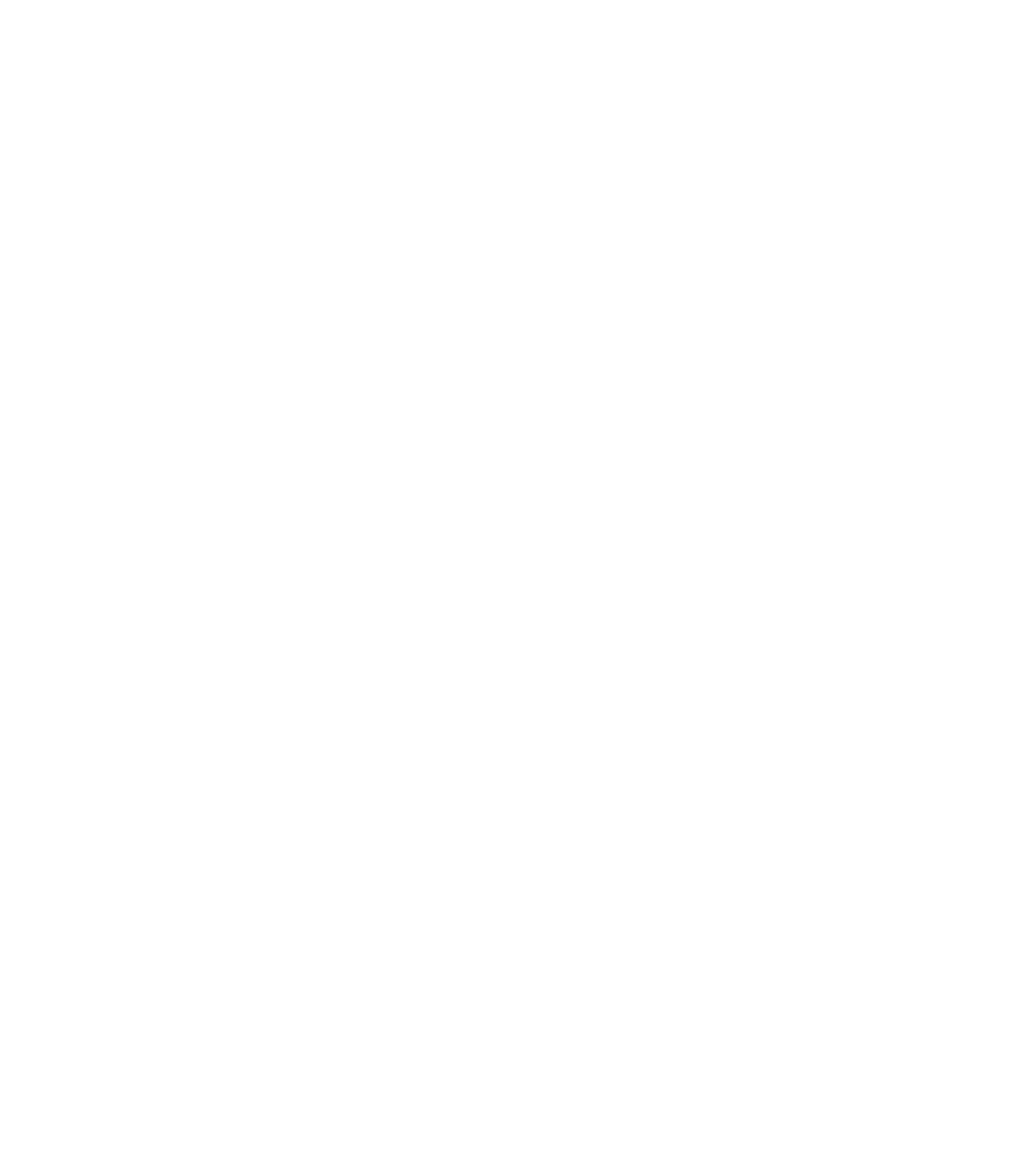
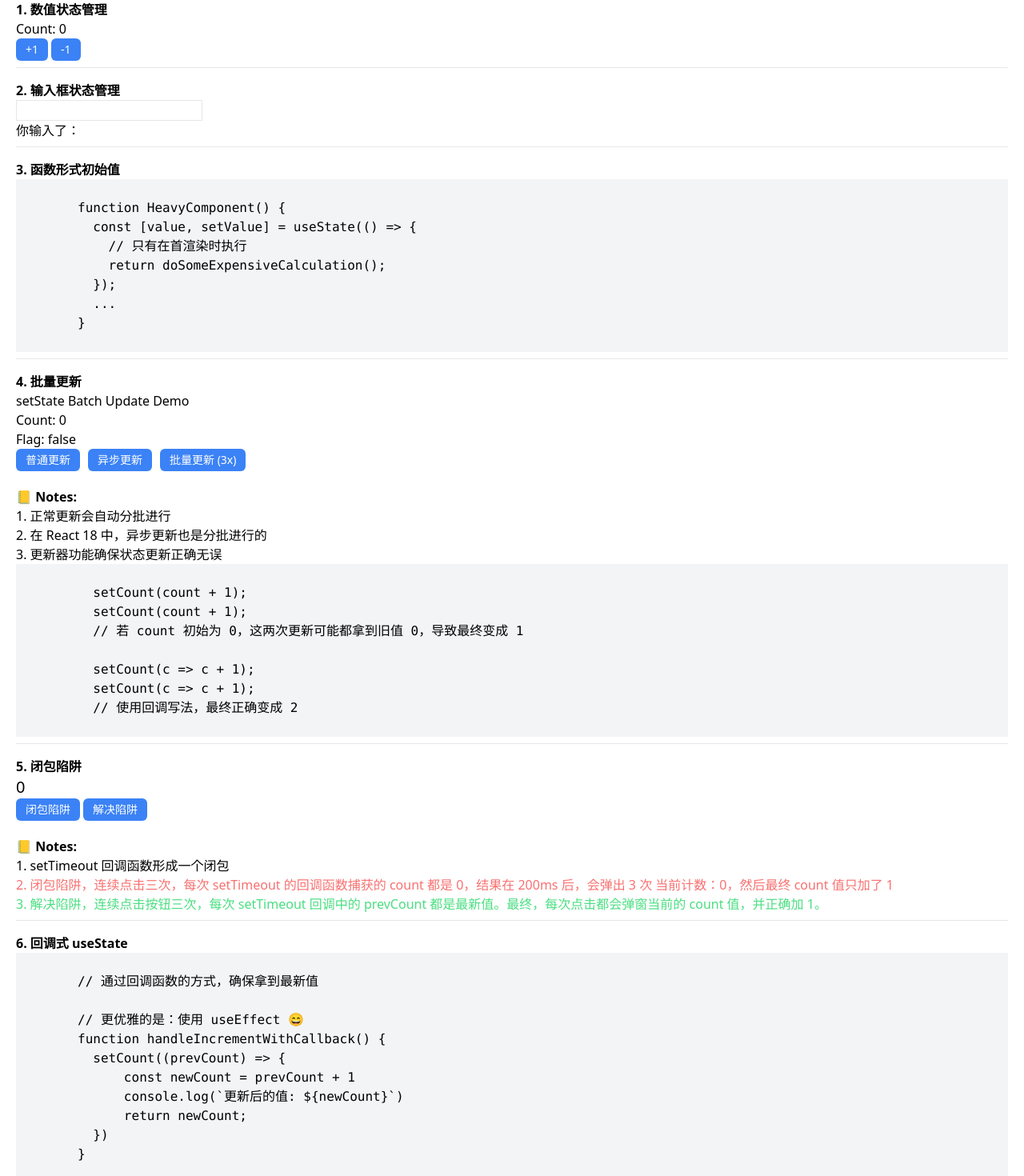
Before and after one commit to lynxlangya/matrix, a React (Vite) app in the folder playgrounds/react-starter/: page /use-state in a window 1280 px wide. Before the commit this address had no page. Shown: the part 20-1490 px from the top of the page at 80% size. Before the commit the page ends 800 px from the top, so only its background shows below. Built offline with nearby package versions, Linux system fonts and the light colour scheme.

Commit message:
feat: 新增 useState Hook 示例页面 :+1:
- 在路由配置中添加 UseState 页面路由
- 在首页导航中添加 UseState 页面入口
- 新增 UseStateExample 组件及相关实现

```diff
--- a/playgrounds/react-starter/src/pages/Home/index.tsx
+++ b/playgrounds/react-starter/src/pages/Home/index.tsx
@@ -7,6 +7,7 @@
   const routes = [
     { path: '/', name: 'Home' },
     { path: '/use-ref', name: 'UseRef' },
+    { path: '/use-state', name: 'UseState' },
   ];
 
   return (
--- /dev/null
+++ b/playgrounds/react-starter/src/pages/UseStateExample/BatchUpdate/index.tsx
@@ -0,0 +1,80 @@
+import Button from '@/components/Button';
+import React, { useEffect, useState } from 'react';
+
+const BatchUpdate: React.FC = () => {
+  const [count, setCount] = useState(0);
+  const [flag, setFlag] = useState(false);
+
+  useEffect(() => {
+    // 获取最新 count 值
+    console.log(
+      `%c%s`,
+      'color: #4CAF50; font-weight: bold',
+      `Current count: ${count}`
+    );
+  }, [count]);
+
+  const handleNormalClick = () => {
+    setCount(count + 1);
+    setCount(count + 1);
+    setFlag(true);
+    // React 状态更新是异步的，所以此处显示上一个值
+    console.log('Immediate count:', count);
+  };
+
+  const handleAsyncClick = () => {
+    // 在 setTimeout 中，React 17 和早期版本不会批处理这些更新
+    // React 18 会自动批量更新这些内容
+    setTimeout(() => {
+      setCount(count + 1);
+      setFlag(true);
+      console.log('Async count:', count);
+    }, 500);
+  };
+
+  const handleUpdaterClick = () => {
+    // Using updater function ensures we get the latest state
+    setCount((prev) => prev + 1);
+    setCount((prev) => prev + 1);
+    setCount((prev) => prev + 1);
+  };
+
+  return (
+    <div>
+      <h2>setState Batch Update Demo</h2>
+      <p>Count: {count}</p>
+      <p>Flag: {flag.toString()}</p>
+
+      <div style={{ display: 'flex', gap: '10px' }}>
+        <Button onClick={handleNormalClick}>普通更新</Button>
+
+        <Button onClick={handleAsyncClick}>异步更新</Button>
+
+        <Button onClick={handleUpdaterClick}>批量更新 (3x)</Button>
+      </div>
+
+      <div style={{ marginTop: '20px' }}>
+        <h3 className='font-bold'>📒 Notes:</h3>
+        <ul>
+          <li>1. 正常更新会自动分批进行</li>
+          <li>2. 在 React 18 中，异步更新也是分批进行的</li>
+          <li>3. 更新器功能确保状态更新正确无误</li>
+        </ul>
+
+        <pre className="bg-gray-100">
+          {`
+          setCount(count + 1);
+          setCount(count + 1);
+          // 若 count 初始为 0，这两次更新可能都拿到旧值 0，导致最终变成 1
+
+          setCount(c => c + 1);
+          setCount(c => c + 1);
+          // 使用回调写法，最终正确变成 2
+          `}
+        </pre>
+      </div>
+    </div>
+  );
+};
+
+export default BatchUpdate;
--- /dev/null
+++ b/playgrounds/react-starter/src/pages/UseStateExample/Counter/index.tsx
@@ -0,0 +1,18 @@
+import Button from '@/components/Button';
+import { useState } from 'react';
+
+
+function Counter() {
+  const [count, setCount] = useState(0);
+
+  return (
+    <>
+      <p>Count: {count}</p>
+      {/* 回调写法，避免闭包陷阱，尤其在复杂更新或多次调用时更安全 */}
+      <Button className='mr-1' onClick={() => setCount((c) => c + 1)}>+1</Button>
+      <Button onClick={() => setCount((c) => c - 1)}>-1</Button>
+    </>
+  );
+}
+
+export default Counter;
--- /dev/null
+++ b/playgrounds/react-starter/src/pages/UseStateExample/CounterTrap/index.tsx
@@ -0,0 +1,55 @@
+import Button from '@/components/Button';
+import { useState } from 'react';
+
+function CounterTrap() {
+  const [count, setCount] = useState(0);
+
+  function handleClickTrap() {
+    // 这里拿到的 count 是旧值？
+    setTimeout(() => {
+      // 这样写会一直捕获到点击时的 count 值
+      alert(`当前计数：${count}`);
+      setCount(count + 1);
+    }, 2000);
+  }
+
+  function handleClickSettle() {
+    setTimeout(() => {
+      // 使用状态更新函数来获取最新的 count 值
+      setCount((prevCount) => {
+        alert(`当前计数：${prevCount}`);
+        return prevCount + 1;
+      });
+    }, 2000);
+  }
+
+  return (
+    <>
+      <div className="text-xl">{count}</div>
+      <Button className='mr-1' onClick={handleClickTrap}>闭包陷阱</Button>
+      <Button onClick={handleClickSettle}>解决陷阱</Button>
+
+      <div style={{ marginTop: '20px' }}>
+        <h3 className="font-bold">📒 Notes:</h3>
+        <ul>
+          <li>1. setTimeout 回调函数形成一个闭包</li>
+          <li className="text-red-400">
+            2. 闭包陷阱，连续点击三次，每次 setTimeout 的回调函数捕获的 count
+            都是 0，结果在 200ms 后，会弹出 3 次 当前计数：0，然后最终 count
+            值只加了 1
+          </li>
+          <li className='text-green-400'>
+            3. 解决陷阱，连续点击按钮三次，每次 setTimeout 回调中的 prevCount
+            都是最新值。最终，每次点击都会弹窗当前的 count 值，并正确加 1。
+          </li>
+        </ul>
+
+        <pre className="bg-gray-100">
+          {``}
+        </pre>
+      </div>
+    </>
+  );
+}
+
+export default CounterTrap;
--- /dev/null
+++ b/playgrounds/react-starter/src/pages/UseStateExample/InputExample/index.tsx
@@ -0,0 +1,14 @@
+import { useState } from 'react';
+
+function InputExample() {
+  const [text, setText] = useState('');
+
+  return (
+    <>
+      <input className='border' value={text} onChange={(e) => setText(e.target.value)} />
+      <p>你输入了：{text}</p>
+    </>
+  );
+}
+
+export default InputExample;
--- /dev/null
+++ b/playgrounds/react-starter/src/pages/UseStateExample/index.tsx
@@ -0,0 +1,58 @@
+import Counter from './Counter';
+import InputExample from './InputExample';
+import BatchUpdate from './BatchUpdate';
+import CounterTrap from './CounterTrap';
+
+const UseStateExample = () => {
+  return (
+    <div style={{ padding: '20px' }}>
+      <p className="font-bold">1. 数值状态管理</p>
+      <Counter />
+      <hr className="my-2" />
+
+      <p className="font-bold mt-4">2. 输入框状态管理</p>
+      <InputExample />
+      <hr className="my-2" />
+
+      <p className="font-bold mt-4">3. 函数形式初始值</p>
+      <pre className="bg-gray-100">
+        {`
+        function HeavyComponent() {
+          const [value, setValue] = useState(() => {
+            // 只有在首渲染时执行
+            return doSomeExpensiveCalculation();
+          });
+          ...
+        }
+        `}
+      </pre>
+      <hr className="my-2" />
+
+      <p className="font-bold mt-4">4. 批量更新</p>
+      <BatchUpdate />
+      <hr className="my-2" />
+
+      <p className="font-bold mt-4">5. 闭包陷阱</p>
+      <CounterTrap />
+      <hr className="my-2" />
+
+      <p className="font-bold mt-4">6. 回调式 useState</p>
+      <pre className="bg-gray-100">
+        {`
+        // 通过回调函数的方式，确保拿到最新值
+
+        // 更优雅的是：使用 useEffect 😄
+        function handleIncrementWithCallback() {
+          setCount((prevCount) => {
+              const newCount = prevCount + 1
+              console.log(\`更新后的值: $\{newCount}\`)
+              return newCount;
+          })
+        }
+        `}
+      </pre>
+    </div>
+  );
+};
+
+export default UseStateExample;
--- a/playgrounds/react-starter/src/routes/router.tsx
+++ b/playgrounds/react-starter/src/routes/router.tsx
@@ -2,6 +2,7 @@
 
 import HomePage from '../pages/Home/index';
 import UseRefExample from '../pages/UseRefExample/index';
+import UseStateExample from '../pages/UseStateExample/index';
 
 const AppRouter = () => {
   return (
@@ -9,7 +10,7 @@
       <Routes>
         <Route path="/" element={<HomePage />} />
         <Route path="/use-ref" element={<UseRefExample />} />
-        {/* // <Route path="/contact" element={<ContactPage />} /> */}
+        <Route path="/use-state" element={<UseStateExample />} />
       </Routes>
     </Router>
   );
```
